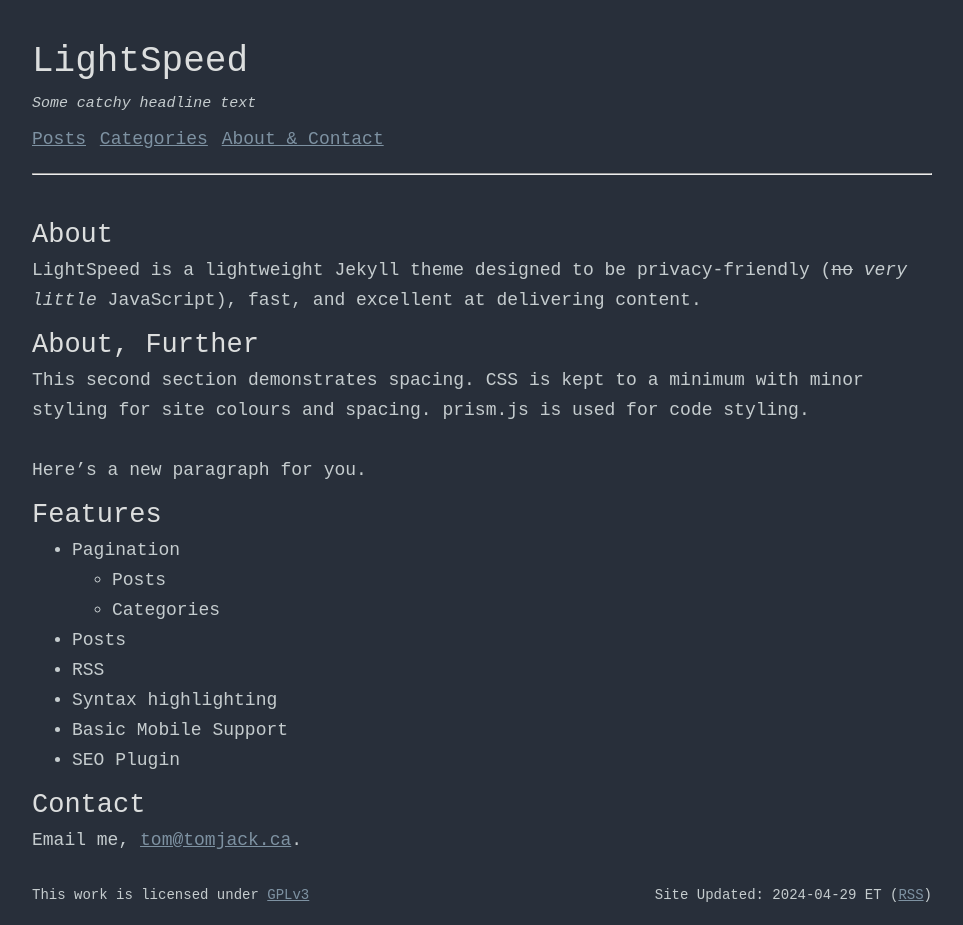
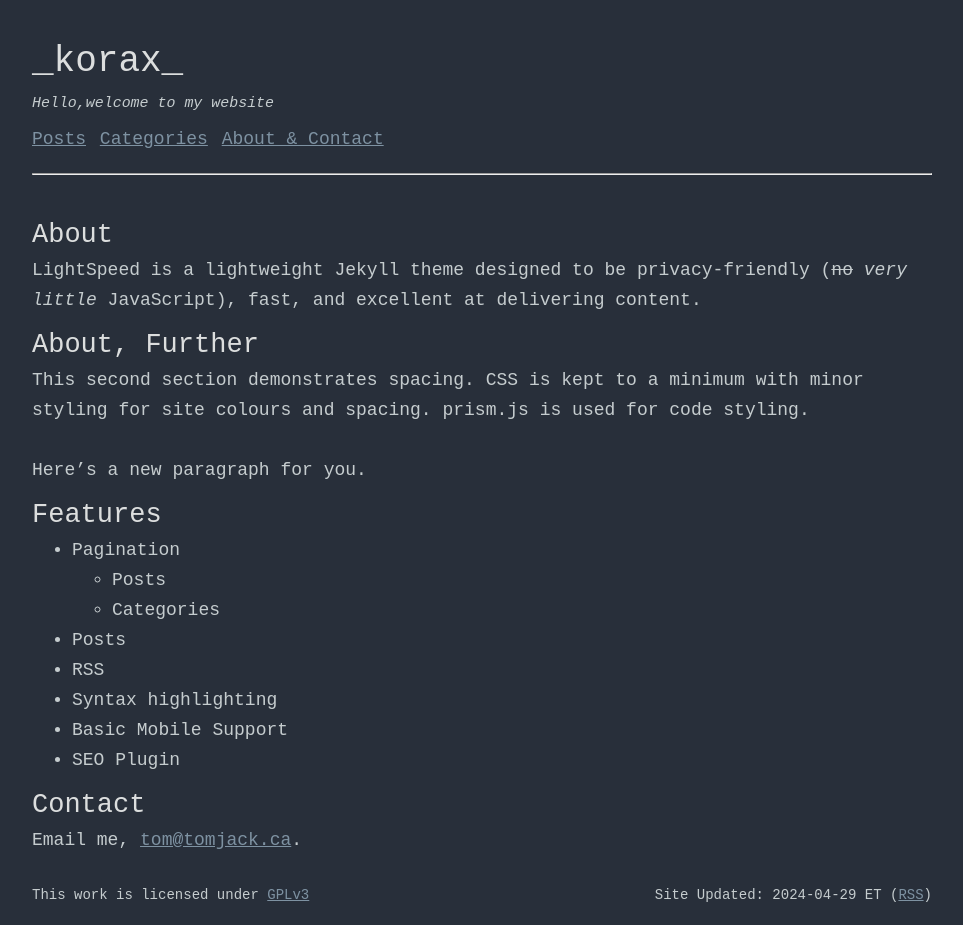
Before and after one commit to koraxial/koraxial.github.io, a Jekyll site: the page built from index.md, in a window 1280 px wide. Shown: the whole page, without its empty margins (158-1121 px from the left). Built offline with Jekyll 4.4.1, drawn with Linux system fonts in a browser that asks for light colours.

Commit message:
Update header.html

```diff
--- a/_includes/header.html
+++ b/_includes/header.html
@@ -1,7 +1,7 @@
 <div class="header">
-    <h1>LightSpeed</h1>
+    <h1>_korax_</h1>
     <br>
-    <h5><i>Some catchy headline text</i></h5>
+    <h5><i>Hello,welcome to my website</i></h5>
     <br>
     {% include nav.html %}
     <hr>
```
